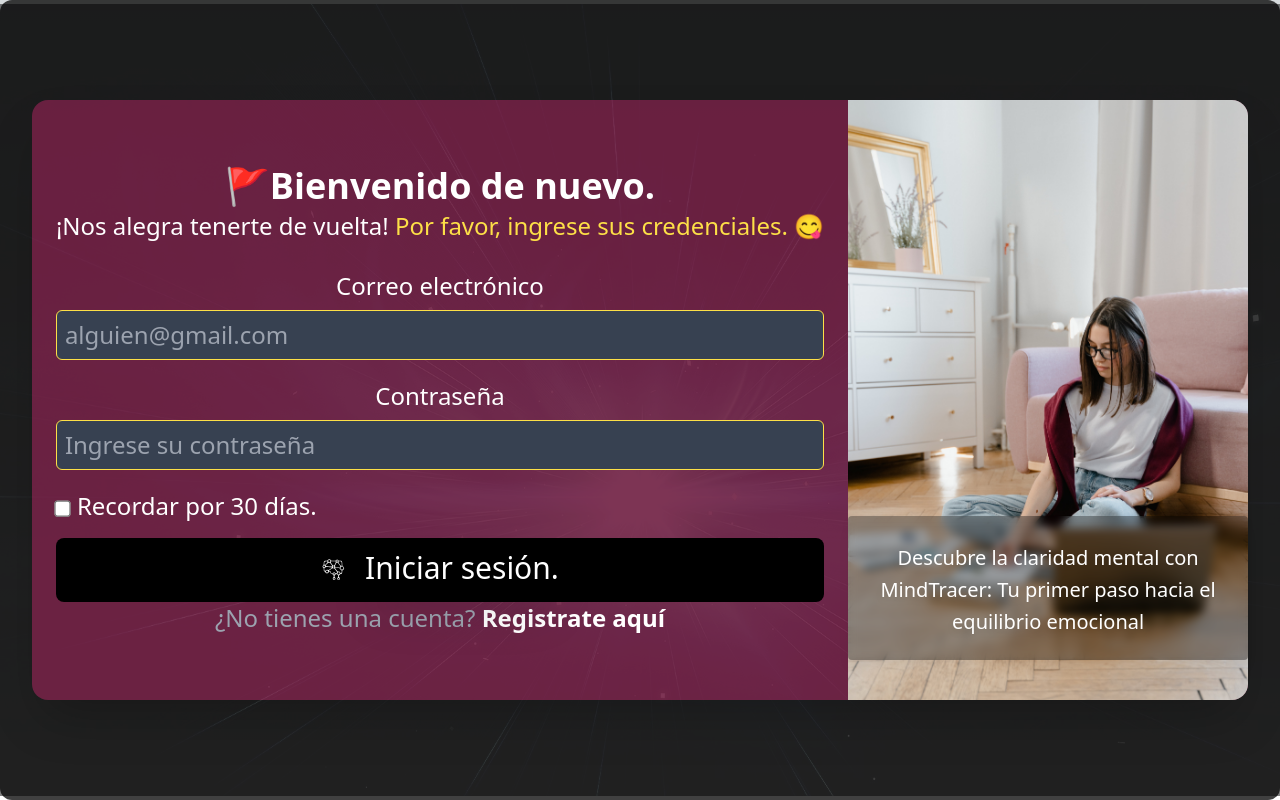
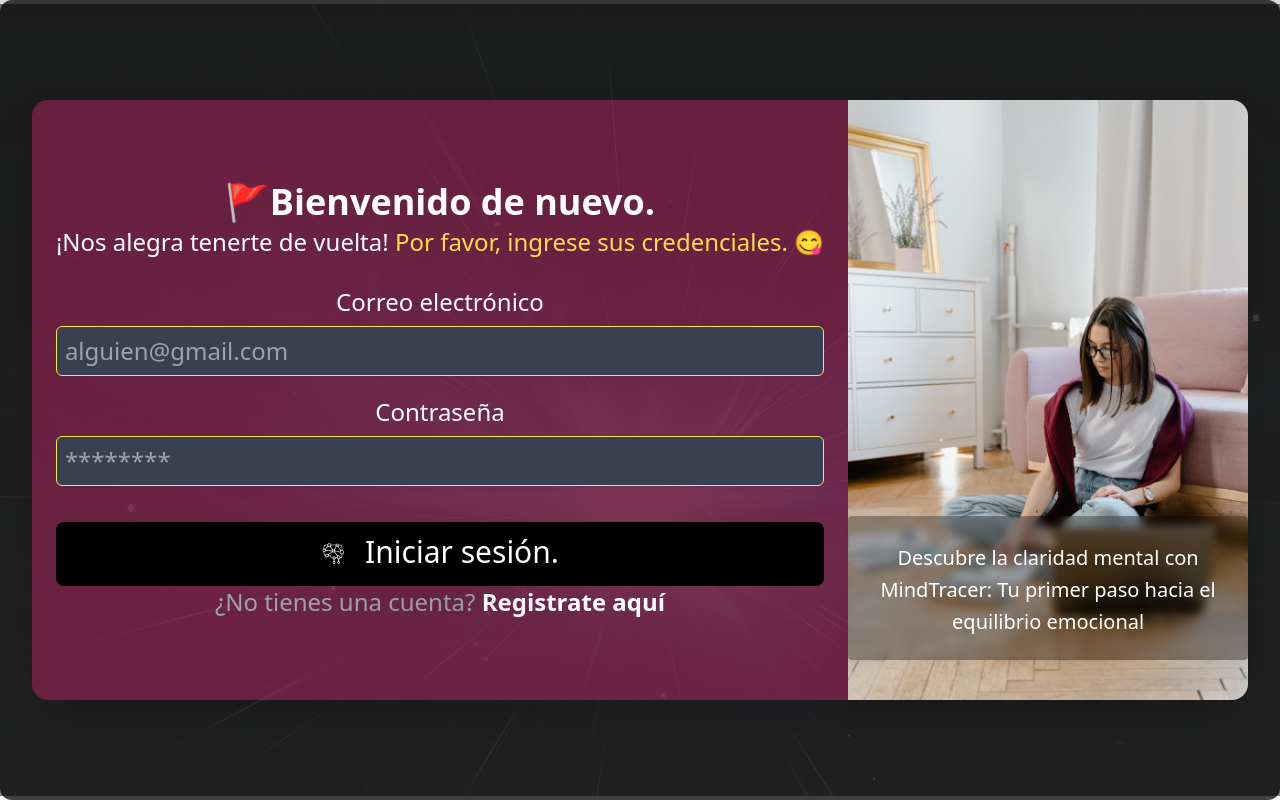
Before and after one commit to emptier1621/mindtracer, a Next.js app: page /login in a window 1280 px wide. Built offline with nearby package versions, Linux system fonts and the light colour scheme.

Commit message:
login:ok ... todo: rutas protegidas

```diff
--- a/src/app/login/page.tsx
+++ b/src/app/login/page.tsx
@@ -1,31 +1,48 @@
-import React, { ReactElement } from 'react'
+"use client"
+import { FormEvent, ReactElement, useState } from 'react'
 import Link from 'next/link'
 import Image from 'next/image'
+import { useRouter } from 'next/navigation';
+import { signIn } from 'next-auth/react';
 
-export default function LoginPage (): ReactElement {
+export default function LoginPage () {
+  const [error, setError] = useState("");
+  const router = useRouter();
+
+  const handleSubmit = async (event: FormEvent<HTMLFormElement>) => {
+    event.preventDefault();
+    const formData = new FormData(event.currentTarget);
+    const res = await signIn('credentials', {
+      email: formData.get('email'),
+      password: formData.get('password'),
+      redirect: false,
+    });
+
+    if (res?.error) return setError(res.error as string)
+
+    if (res?.ok) return router.push("/dashboard")
+  };
+
   return (
-    <div className='flex items-center justify-center min-h-screen text-center'>
+    <div className='flex overflow-hidden items-center justify-center min-h-screen text-center'>
       <div className='relative flex flex-col m-6 space-y-8 bg-opacity-40 bg-pink-600 shadow-2xl rounded-2xl md:flex-row md:space-y-0'>
-        <div className='flex flex-col justify-center p-6 md:p-6'>
+        <form onSubmit={handleSubmit} className='flex flex-col justify-center p-6 md:p-6'>
           <span className='mb-1 text-4xl font-bold'>🚩Bienvenido de nuevo. </span>
           <span className='font-light text-yellow-300 mb-3'>
             <label className='text-white'>¡Nos alegra tenerte de vuelta!</label> Por favor, ingrese sus credenciales. 😋
           </span>
           <div className='py-4'>
             <span id='email' className='mb-2 text-md'>Correo electrónico</span>
-            <input type='text' placeholder='alguien@gmail.com' className='focus mt-2 w-full p-2 bg-gray-700 border border-yellow-300 rounded-md placeholder:font-light placeholder:text-gray-400 focus:border-none selection:bg-purple-400 selection:text-black' />
+            <input required type='email' name='email' placeholder='alguien@gmail.com' className='focus mt-2 w-full p-2 bg-gray-700 border border-yellow-300 rounded-md placeholder:font-light placeholder:text-gray-400 focus:border-none selection:bg-purple-400 selection:text-black' />
           </div>
           <div className='py-1'>
             <span className='mb-2 text-md'>
               Contraseña
             </span>
-            <input type='password' placeholder='Ingrese su contraseña' className='mt-2 w-full p-2 bg-gray-700 border border-yellow-300 rounded-md placeholder:font-light placeholder:text-gray-400 focus:border-none selection:bg-purple-400 selection:text-black' />
+            <input required type='password' name='password' placeholder='********' className='mt-2 w-full p-2 bg-gray-700 border border-yellow-300 rounded-md placeholder:font-light placeholder:text-gray-400 focus:border-none selection:bg-purple-400 selection:text-black' />
           </div>
           <div className='flex justify-between text-justify w-full py-4'>
-            <div className='mr-6 hover:cursor-pointer hover:scale-105 transition duration-200'>
-              <input id='checkbox' type='checkbox' name='ch' className='mr-2 scale-125' />
-              <span className='text-md'>Recordar por 30 días.</span>
-            </div>
+
             <span className='font-bold text-md hover:scale-105 transition duration-200' />
           </div>
           <button className='px-6 py-3 bg-black rounded-lg leading-none flex justify-center items-center divide-x divide-gray-600 hover:cursor-pointer transform hover:scale-105 transition duration-500'>
@@ -40,7 +57,9 @@ export default function LoginPage (): ReactElement {
               <Link href='/register' className='text-white text-md hover:opacity-50 transition duration-200'> Registrate aquí</Link>
             </span>
           </div>
-        </div>
+          {error && <p className="mt-10 text-red-500">{error}</p>}
+
+        </form>
         <div className='relative'>
           <Image src='/images/loginImg.jpg' alt='login image.' className='w-[400px] h-full hidden rounded-r-2xl md:block object-cover' width={350} height={525}/>
           <div className='absolute hidden bottom-10 right4 p-6 bg-black bg-opacity-30 backdrop-blur-sm rounded drop-shadow-lg md:block'>
```
